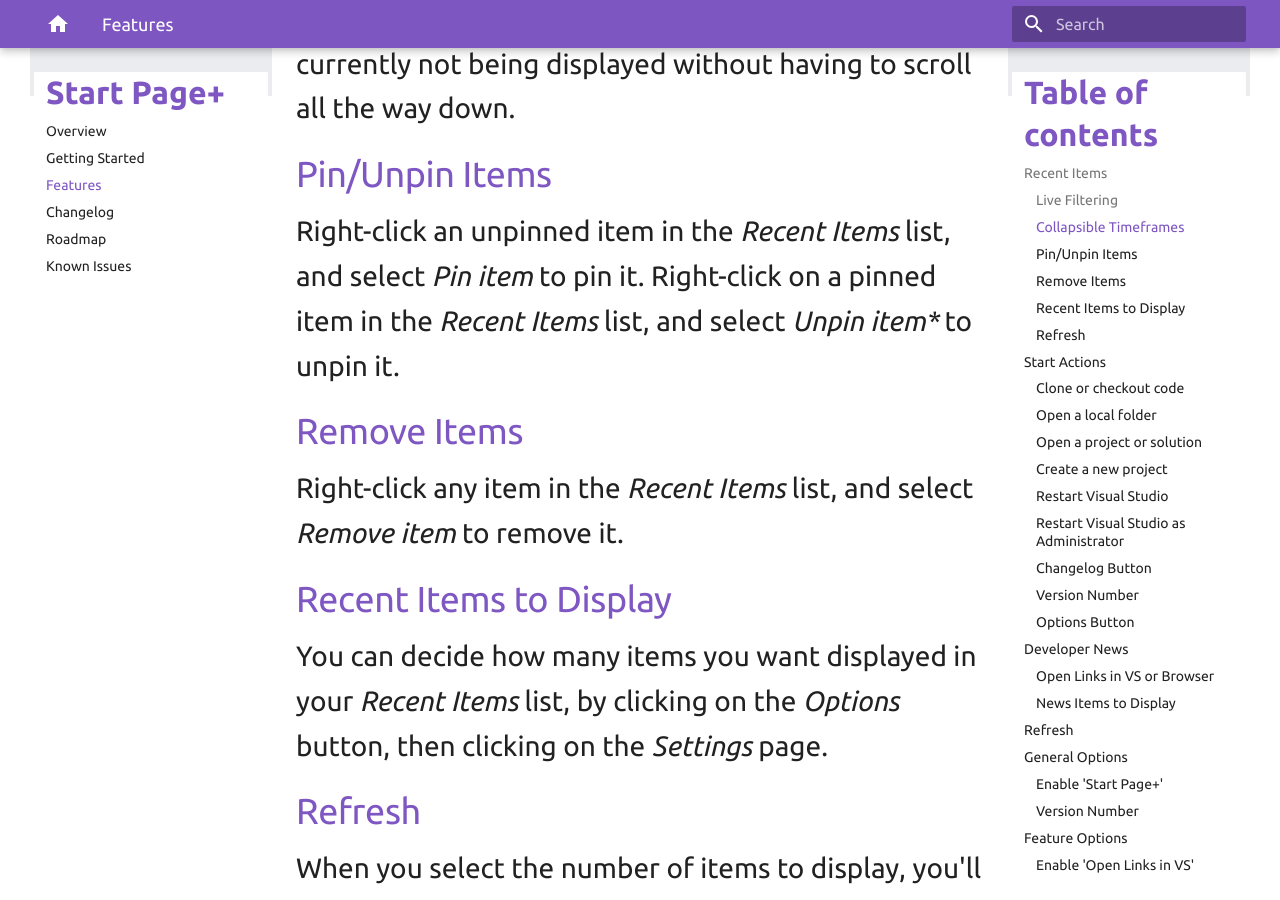
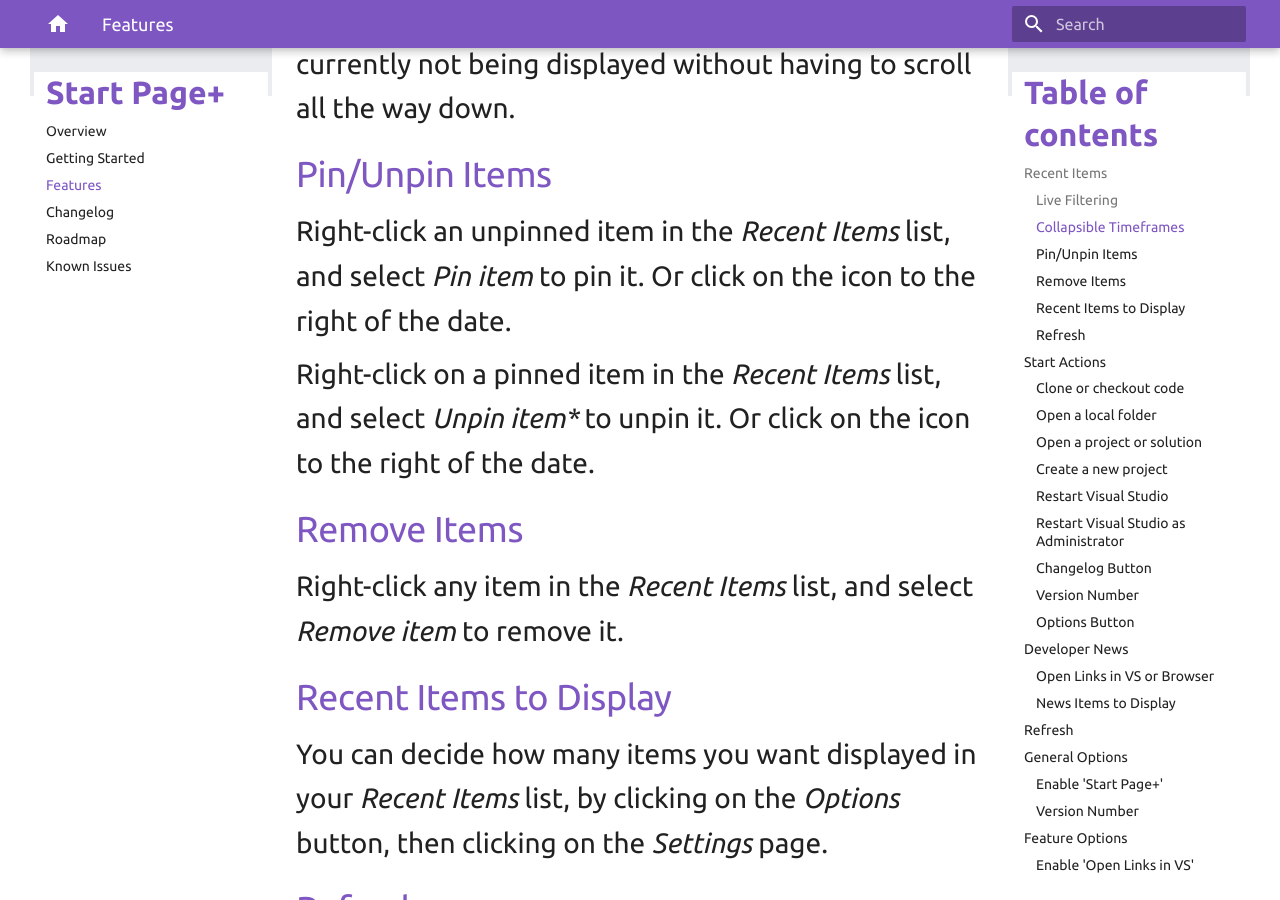
Before and after one commit to luminous-software/start-page-plus, an MkDocs documentation site: the page built from docs-source/features.md, in a window 1280 px wide and 900 px high, scrolled down 1652 px. Built offline with MkDocs 1.6.1 and Material for MkDocs 9.7.7, drawn with Linux system fonts in a browser that asks for light colours; old or Windows-style settings are respelled for this version of MkDocs.

Commit message:
Update documentation source files
- pinning & unpinning a `RecentItem`

```diff
--- a/docs-source/features.md
+++ b/docs-source/features.md
@@ -25,7 +25,10 @@
 ### Pin/Unpin Items
 
 Right-click an unpinned item in the *Recent Items* list, and select *Pin item* to pin it.
+Or click on the icon to the right of the date.
+
 Right-click on a pinned item in the *Recent Items* list, and select *Unpin item** to unpin it.
+Or click on the icon to the right of the date.
 
 ### Remove Items
 
```
Also changed, not shown: docs-source/changelog.md (+2 -0 lines).
